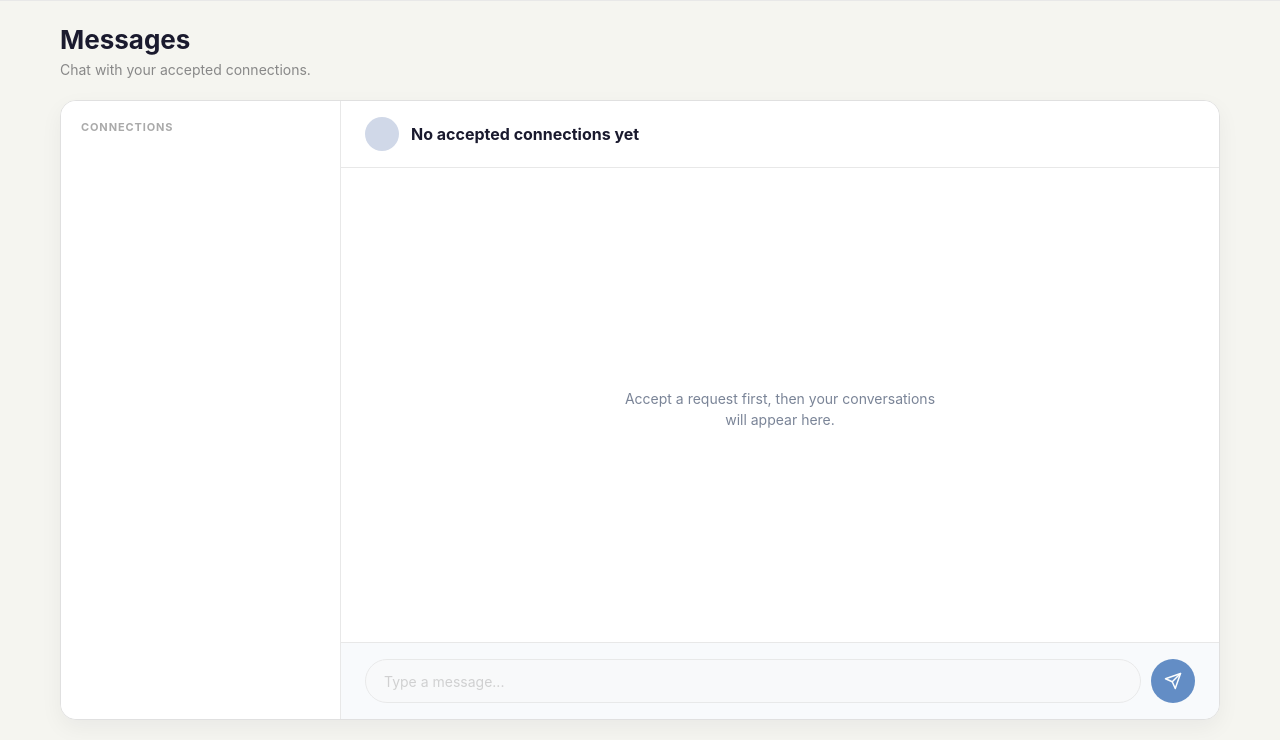
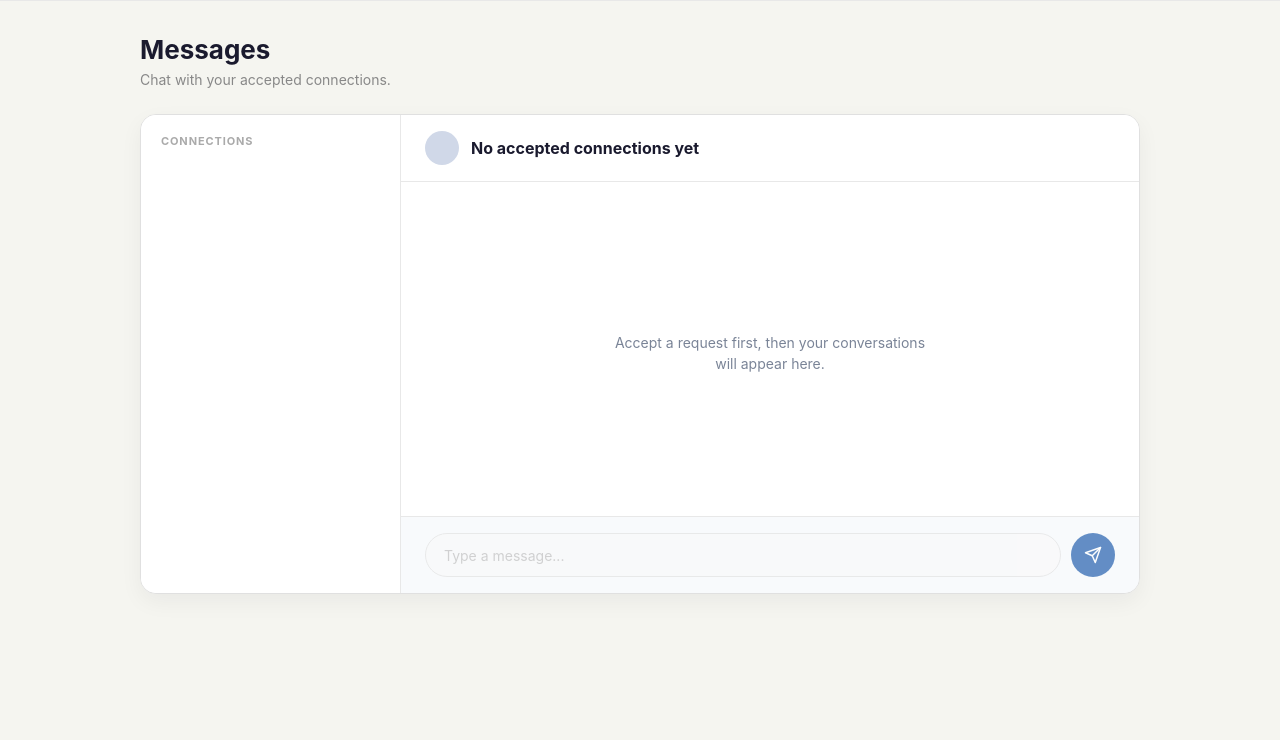
Before and after one commit to sahilppatel1807/skill_swap, a Flask app: page /chat in a window 1280 px wide. Shown: the part 60-800 px from the top of the page. Run offline with Flask 3, Linux system fonts and the light colour scheme; the visitor is signed in with stand-in values (Sample User, id 1); data that the repository does not hold is empty.

Commit message:
redesign the chat page container

```diff
--- a/static/css/chat.css
+++ b/static/css/chat.css
@@ -1,12 +1,12 @@
 /* ── Page Layout ───────────────────────────────────────────── */
 .chat-wrapper {
-  max-width: 1200px;
-  margin: 24px auto;
+  max-width: 1040px;
+  margin: 34px auto;
   padding: 0 20px;
 }
 
 .chat-heading {
-  margin-bottom: 20px;
+  margin-bottom: 24px;
 }
 
 .chat-title {
@@ -29,14 +29,14 @@
   border: 1px solid #e0e0e0;
   border-radius: 16px;
   overflow: hidden;
-  height: 620px;
+  height: 480px;
   box-shadow: 0 8px 22px rgba(15, 23, 42, 0.05);
 }
 
 /* ── LEFT SIDEBAR ───────────────────────────────────────────── */
 .chat-sidebar {
-  width: 280px;
-  min-width: 280px;
+  width: 260px;
+  min-width: 260px;
   border-right: 1px solid #e8e8e8;
   display: flex;
   flex-direction: column;
```
